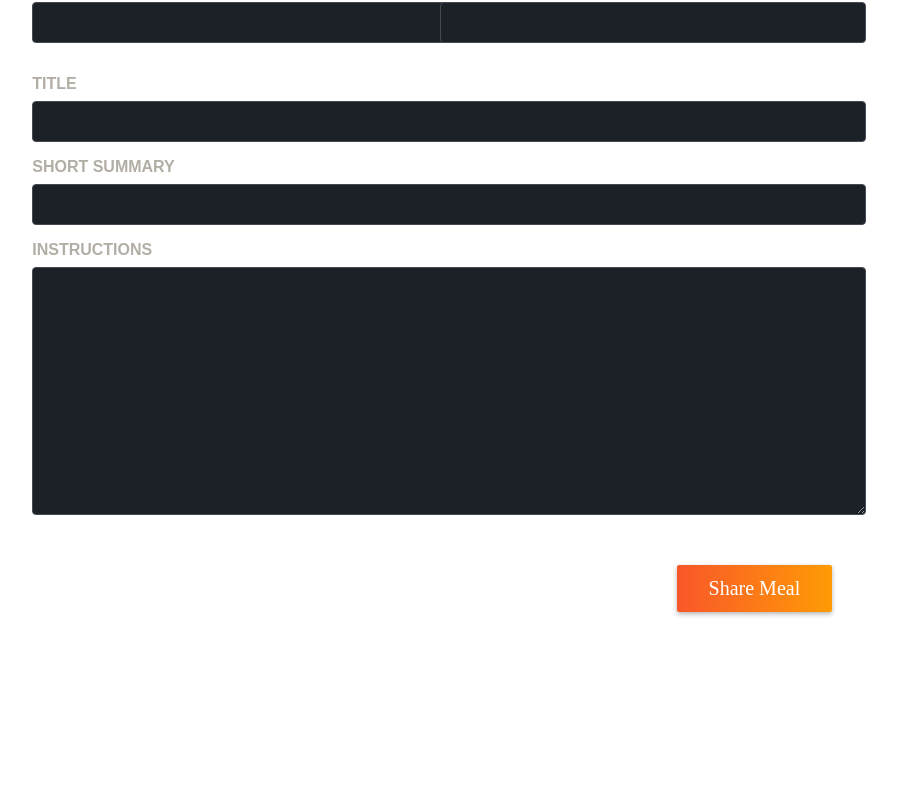
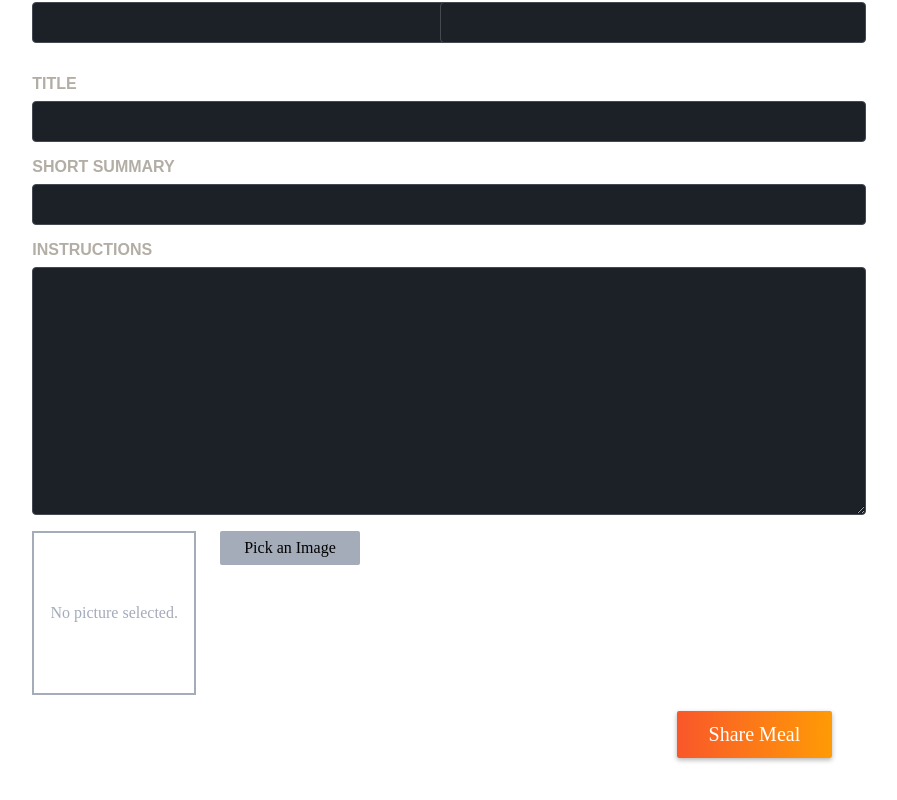
Before and after one commit to Quiatus/2025, a Next.js app in the folder React/25 - NextJS/food_app/: page /meals/share in a window 1280 px wide. Shown: the part 282-1082 px from the top of the page, without its empty margins (39-936 px from the left). Before the commit the page ends 942 px from the top, so only its background shows below. Built offline with nearby package versions, Linux system fonts and the light colour scheme.

Commit message:
add image picker

```diff
--- /dev/null
+++ b/React/25 - NextJS/food_app/app/components/meals/image-picker.js
@@ -0,0 +1,58 @@
+'use client'
+
+import { useRef, useState } from 'react'
+import classes from './image-picker.module.css'
+import Image from 'next/image'
+
+export default function ImagePicker({ label, name }) {
+  const [pickedImage, setPickedImage] = useState()
+  const imageInput = useRef()
+
+  function handleImagePickClick() {
+    imageInput.current.click()
+  }
+
+  function handleImageChange(e) {
+    const file = e.target.files[0]
+
+    if (!file) {
+      setPickedImage(null)
+      return
+    }
+
+    // const fileReader = new FileReader()
+
+    // fileReader.onload = () => {
+    //   setPickedImage(fileReader.result)
+    // }
+
+    // fileReader.readAsDataURL(file)
+
+
+    const imageUrl = URL.createObjectURL(file);
+
+    setPickedImage(imageUrl)
+  }
+
+  return (
+    <div className={classes.picker}>
+      <label htmlFor={name}>{label}</label>
+      <div className={classes.controls}>
+        <div className={classes.preview}>
+          {!pickedImage && <p>No picture selected.</p>}
+          {pickedImage && <Image src={pickedImage} alt='Selected picture' fill />}
+        </div>
+        <input
+          ref={imageInput}
+          className={classes.input}
+          type="file"
+          name={name}
+          id={name}
+          accept='image/png, image/jpeg'
+          onChange={handleImageChange}
+        />
+        <button className={classes.button} type='button' onClick={handleImagePickClick}>Pick an Image</button>
+      </div>
+    </div>
+  )
+}
--- /dev/null
+++ b/React/25 - NextJS/food_app/app/components/meals/image-picker.module.css
@@ -0,0 +1,45 @@
+.controls {
+  display: flex;
+  align-items: flex-start;
+  gap: 1.5rem;
+  margin-bottom: 1rem;
+}
+
+.picker .input {
+  display: none;
+}
+
+.picker .button {
+  border: 0;
+  padding: 0.5rem 1.5rem;
+  background: #a4abb9;
+  border-radius: 2px;
+  cursor: pointer;
+  font: inherit;
+}
+
+.picker .button:hover,
+.picker .button:focus {
+  background: #b3b9c6;
+}
+
+.preview {
+  width: 10rem;
+  height: 10rem;
+  border: 2px solid #a4abb9;
+  display: flex;
+  justify-content: center;
+  align-items: center;
+  text-align: center;
+  color: #a4abb9;
+  position: relative;
+}
+
+.preview p {
+  margin: 0;
+  padding: 1rem;
+}
+
+.preview img {
+  object-fit: cover;
+}
--- a/React/25 - NextJS/food_app/app/meals/share/page.js
+++ b/React/25 - NextJS/food_app/app/meals/share/page.js
@@ -1,3 +1,4 @@
+import ImagePicker from '@/app/components/meals/image-picker';
 import classes from './page.module.css';
 
 export default function ShareMealPage() {
@@ -38,7 +39,7 @@
               required
             ></textarea>
           </p>
-          IMAGE PICKER
+          <ImagePicker />
           <p className={classes.actions}>
             <button type="submit">Share Meal</button>
           </p>
```
